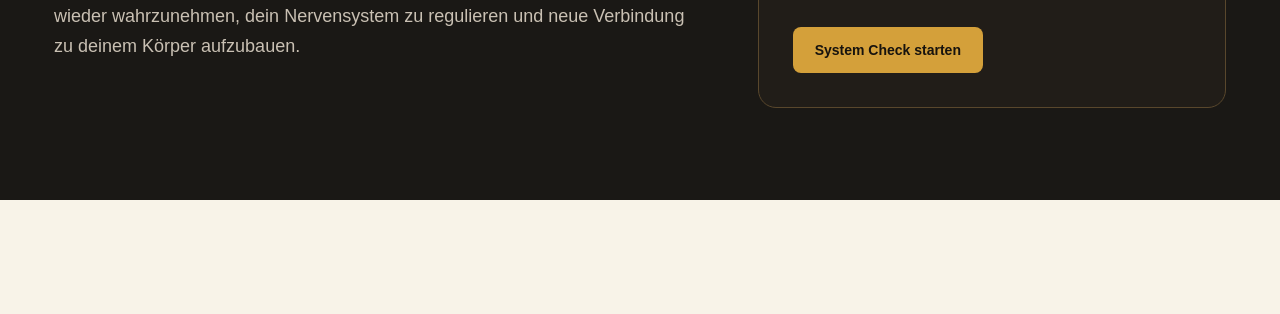
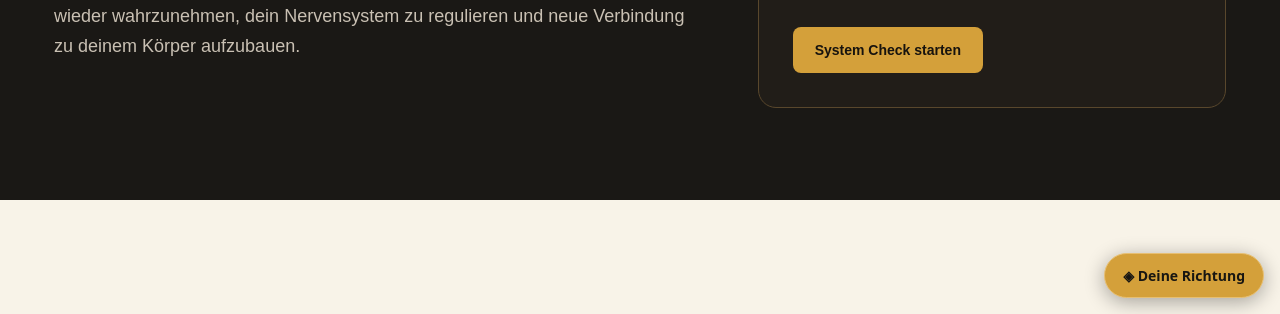
Before and after one commit to innercodesystems/ics-auswertungstool, a plain HTML site: page body.html in a window 1280 px wide. Shown: the part 486-800 px from the top of the page. Drawn offline with Linux system fonts and the light colour scheme.

Commit message:
Enable contextual ICS direction navigation on main world

```diff
--- a/body.html
+++ b/body.html
@@ -1213,5 +1213,6 @@ document.addEventListener("click",function(e){
   }catch(err){}
 });
 </script>
+<script src="./ics-richtungsmodul.js?v=4" defer></script>
 </body>
 </html>
```
